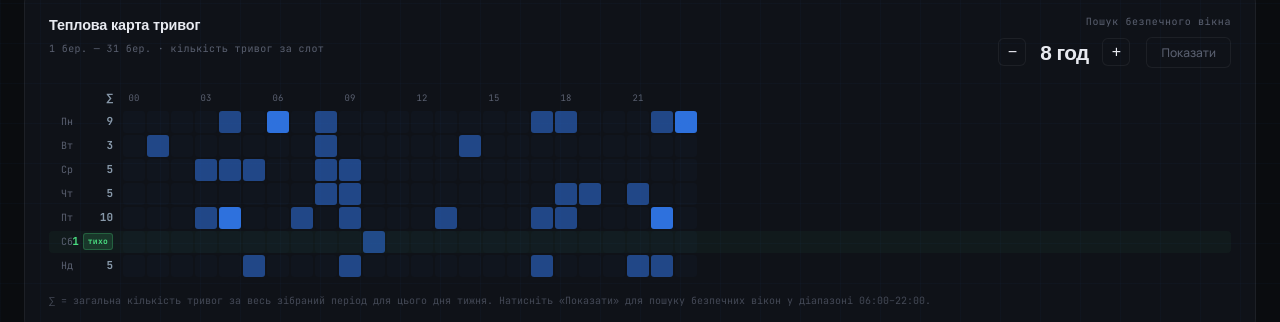
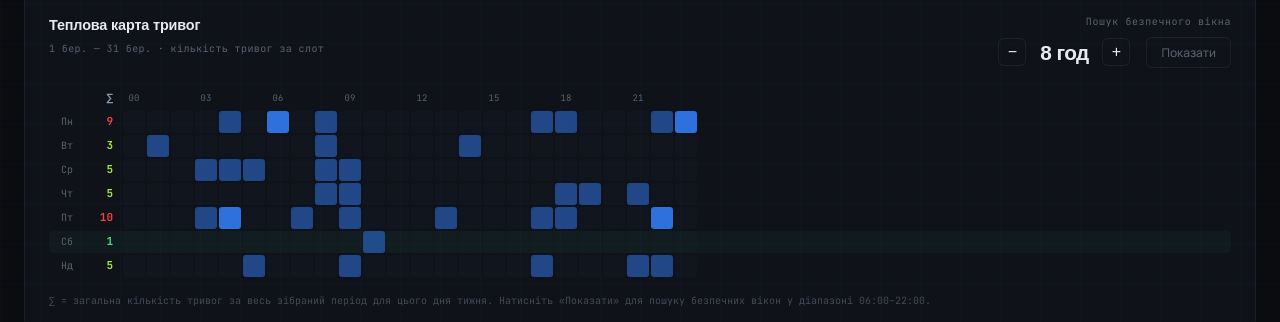
Before and after one commit to viacheslavari-sys/air-alert-dashboard, a React (Vite) app: page / in a window 1280 px wide. Shown: the part 397-719 px from the top of the page. Built offline with nearby package versions, Linux system fonts and the light colour scheme; a web font is replaced by a local one.

Commit message:
Silent grade

```diff
--- a/src/components/HeatmapWithFinder.jsx
+++ b/src/components/HeatmapWithFinder.jsx
@@ -2,6 +2,16 @@ import { useState } from 'react'
 import { computeHeatmap } from '../data/mockAlerts'
 
 const DAY_LABELS  = ['Пн', 'Вт', 'Ср', 'Чт', 'Пт', 'Сб', 'Нд']
+
+// Колір ∑ від зеленого (мало) до червоного (багато)
+function dowCountColor(count, maxCount) {
+  if (maxCount === 0) return '#8899aa'
+  var ratio = count / maxCount
+  if (ratio <= 0.25) return '#4ade80'  // зелений
+  if (ratio <= 0.5)  return '#a3e635'  // жовто-зелений
+  if (ratio <= 0.75) return '#f97316'  // помаранчевий
+  return '#ef4444'                      // червоний
+}
 const HOUR_START  = 6
 const HOUR_END    = 22
 const HOUR_LABELS = Array.from({ length: 24 }, function(_, h) {
@@ -144,11 +154,10 @@ export function HeatmapWithFinder({ alerts, regionKey }) {
               <span className="hm-day-label">{DAY_LABELS[dow]}</span>
               <span
                 className="hm-count-label"
-                style={{ color: isQuietest ? '#4ade80' : '#8899aa' }}
+                style={{ color: dowCountColor(hm.dowCount[dow], Math.max.apply(null, hm.dowCount)) }}
                 title={DAY_LABELS[dow] + ' — ' + hm.dowCount[dow] + ' тривог за весь період'}
               >
                 {hm.dowCount[dow]}
-                {isQuietest && <span className="hm-quiet-badge">тихо</span>}
               </span>
 
               {dayCells.map(function(cell) {
```
